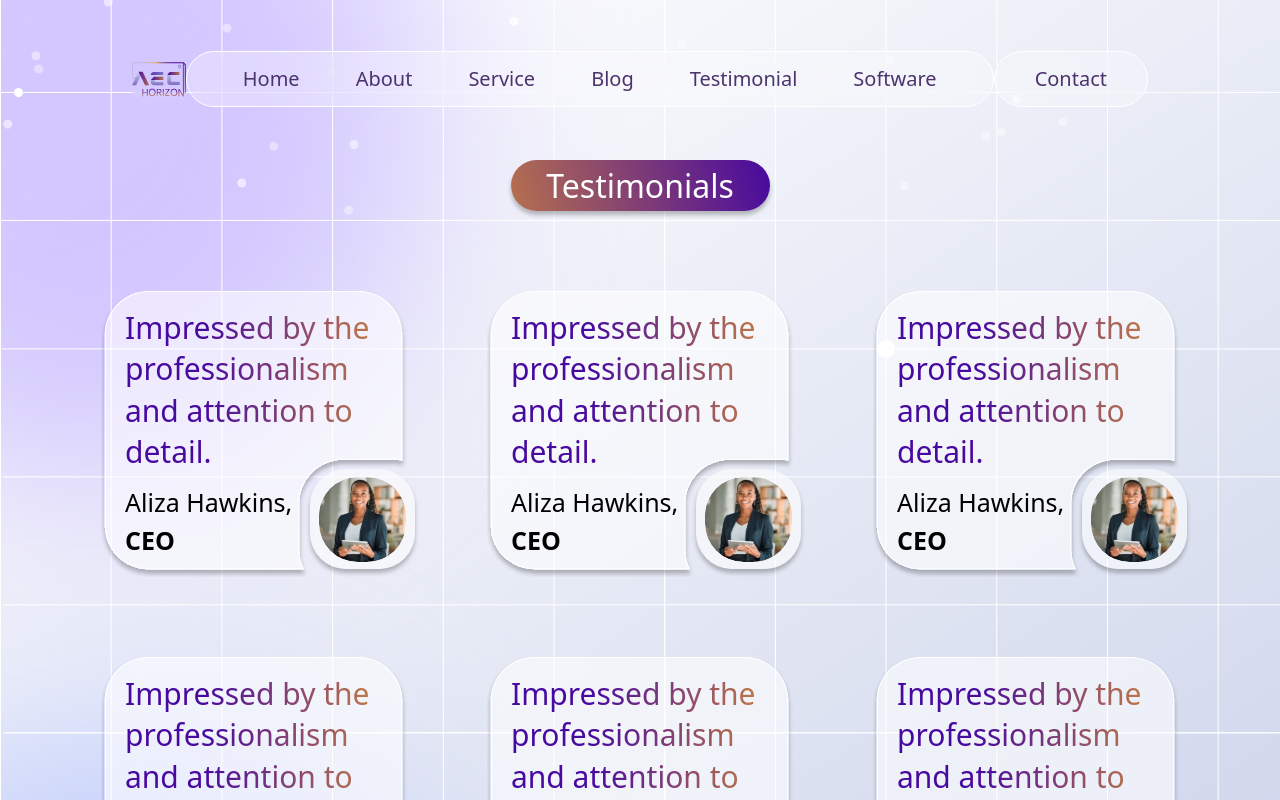
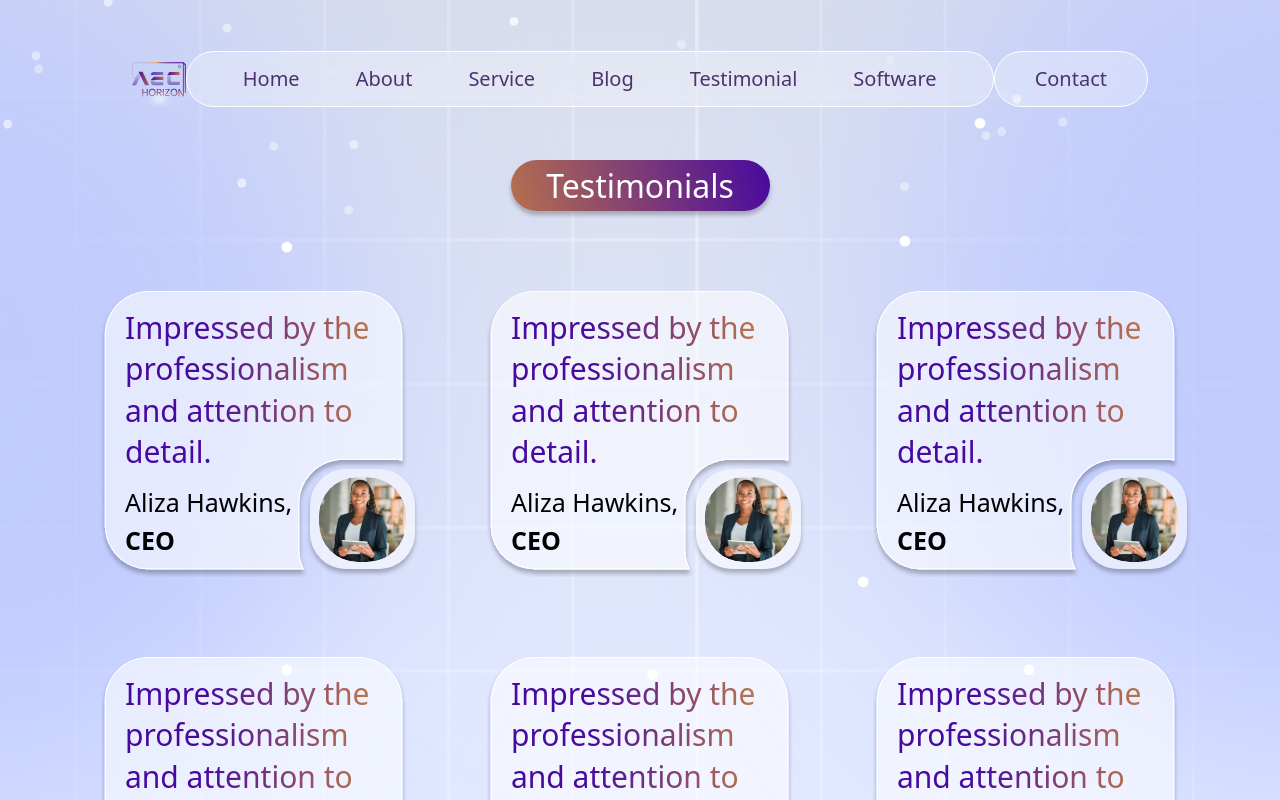
Before and after one commit to Pal-Yogesh/aec-horizon, a Next.js app: page /testimonial in a window 1280 px wide. Shown: the top 800 px of the page. Built offline with nearby package versions, Linux system fonts and the light colour scheme.

Commit message:
testimonialbg

```diff
--- a/components/Testmonial.jsx
+++ b/components/Testmonial.jsx
@@ -196,7 +196,7 @@ const dustParticles = generateDustParticles(40);
 const Testmonial = () => {
   return (
     <>
-      <div className="relative bg-[url('/faq.svg')] bg-cover bg-center min-h-screen w-full flex flex-col items-center py-20 overflow-hidden">
+      <div className="relative bg-[url('/testimonials.svg')] bg-cover bg-center min-h-screen w-full flex flex-col items-center py-20 overflow-hidden">
 
         {/* ✨ Floating Dust Particles */}
         <div className="absolute top-0 left-0 w-full h-[450px] pointer-events-none overflow-hidden">
```
Also changed, not shown: public/testimonials.svg (added).
